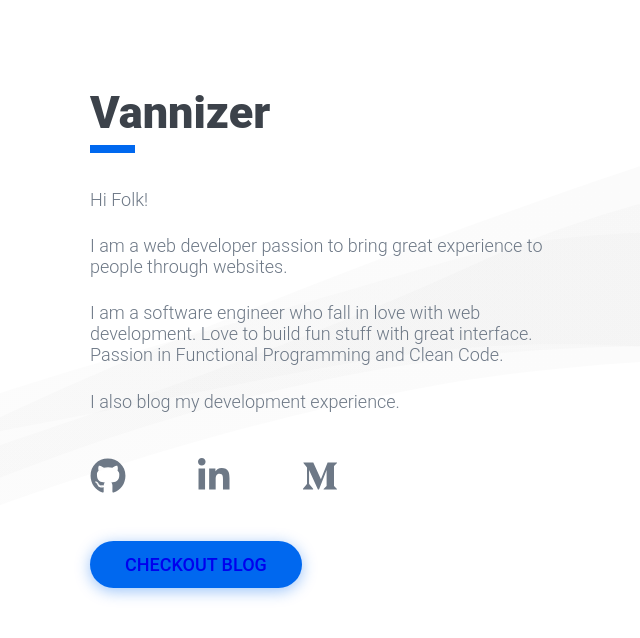
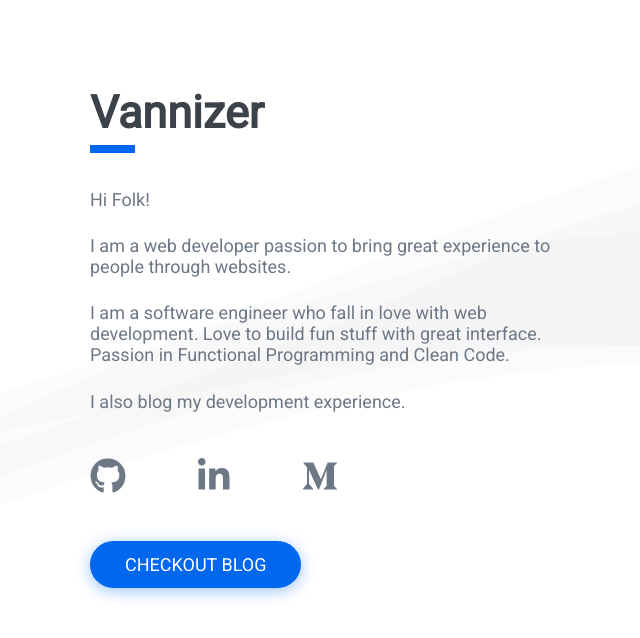
Before and after one commit to hamcompe/vannizer-site, a Next.js app: page / in a window 1280 px wide. Shown: the top 638 px of the page, without its empty margins (0-640 px from the left). Built offline with nearby package versions, Linux system fonts and the light colour scheme.

Commit message:
:lipstick: Fix style and import missing font

```diff
--- a/components/Button.js
+++ b/components/Button.js
@@ -3,7 +3,7 @@ import { darken, lighten, rgba } from 'polished'
 import colors from '../colors'
 
 const Button = styled.button`
-  font-family: Roboto;
+  font-family: 'Roboto', 'Helvetica Neue', Arial, sans-serif;
   font-weight: 500;
   padding: 13px 35px;
   font-size: 1em;
--- a/css/main.js
+++ b/css/main.js
@@ -4,7 +4,7 @@ import colors from '../colors'
 export default injectGlobal`
 body {
   margin: 0;
-  font-family: "Roboto","Helvetica Neue",Arial,sans-serif;
+  font-family: 'Roboto', 'Helvetica Neue', Arial, sans-serif;
   color: ${colors.text};
 }
 a {
--- a/organisms/Index/ButtonSection.js
+++ b/organisms/Index/ButtonSection.js
@@ -11,9 +11,9 @@ const ButtonSection = styled.div`
 function Section() {
   return (
     <ButtonSection>
-      <Button>
-        <a href="https://blog.vannizer.com/">CHECKOUT BLOG</a>
-      </Button>
+      <a href="https://blog.vannizer.com/">
+        <Button>CHECKOUT BLOG</Button>
+      </a>
     </ButtonSection>
   )
 }
--- a/pages/_document.js
+++ b/pages/_document.js
@@ -16,11 +16,7 @@ export default class MyDocument extends Document {
         <Head>
           <title>Vannizer</title>
           {this.props.styleTags}
-          <link
-            rel="stylesheet"
-            type="text/css"
-            href="//fonts.googleapis.com/css?family=Open+Sans"
-          />
+          <link href="https://fonts.googleapis.com/css?family=Roboto" rel="stylesheet" />
           <script defer src="https://use.fontawesome.com/releases/v5.0.6/js/all.js" />
         </Head>
         <body>
```
